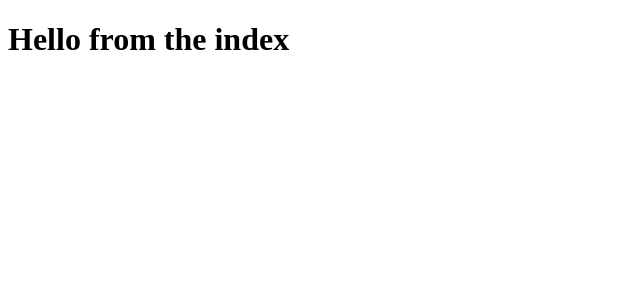
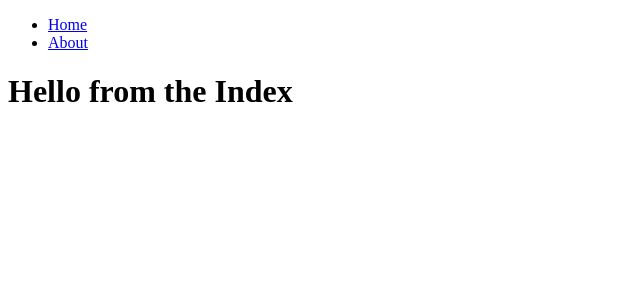
Before and after one commit to lopun/lopun-store, a Next.js app: page / in a window 1280 px wide. Shown: the top 300 px of the page, without its empty margins (0-640 px from the left). Built offline with nearby package versions, Linux system fonts and the light colour scheme.

Commit message:
HoC in lib / Basic pages initialized

```diff
--- /dev/null
+++ b/components/Header.js
@@ -0,0 +1,20 @@
+import Link from "next/link";
+
+export default () => (
+  <header>
+    <nav>
+      <ul>
+        <li>
+          <Link href={"/"}>
+            <a>Home</a>
+          </Link>
+        </li>
+        <li>
+          <Link href={"/about"}>
+            <a>About</a>
+          </Link>
+        </li>
+      </ul>
+    </nav>
+  </header>
+);
--- /dev/null
+++ b/lib/withLayout.js
@@ -0,0 +1,17 @@
+import React from "react";
+import Header from "../components/Header";
+
+const withLayout = Component => {
+  return class extends React.Component {
+    render() {
+      return (
+        <div>
+          <Header />
+          <Component />
+        </div>
+      );
+    }
+  };
+};
+
+export default withLayout;
--- /dev/null
+++ b/pages/about.js
@@ -0,0 +1 @@
+export default () => <h1>About page</h1>;
--- a/pages/index.js
+++ b/pages/index.js
@@ -1 +1,13 @@
-export default () => <h1>Hello from the index</h1>;
+import Head from "next/head";
+import withLayout from "../lib/withLayout";
+
+const Index = () => (
+  <div>
+    <Head>
+      <title>Home | Lopun Store</title>
+    </Head>
+    <h1>Hello from the Index</h1>
+  </div>
+);
+
+export default withLayout(Index);
```
Also changed, not shown: 2 other files (tests, documents, lock files or other folders).
